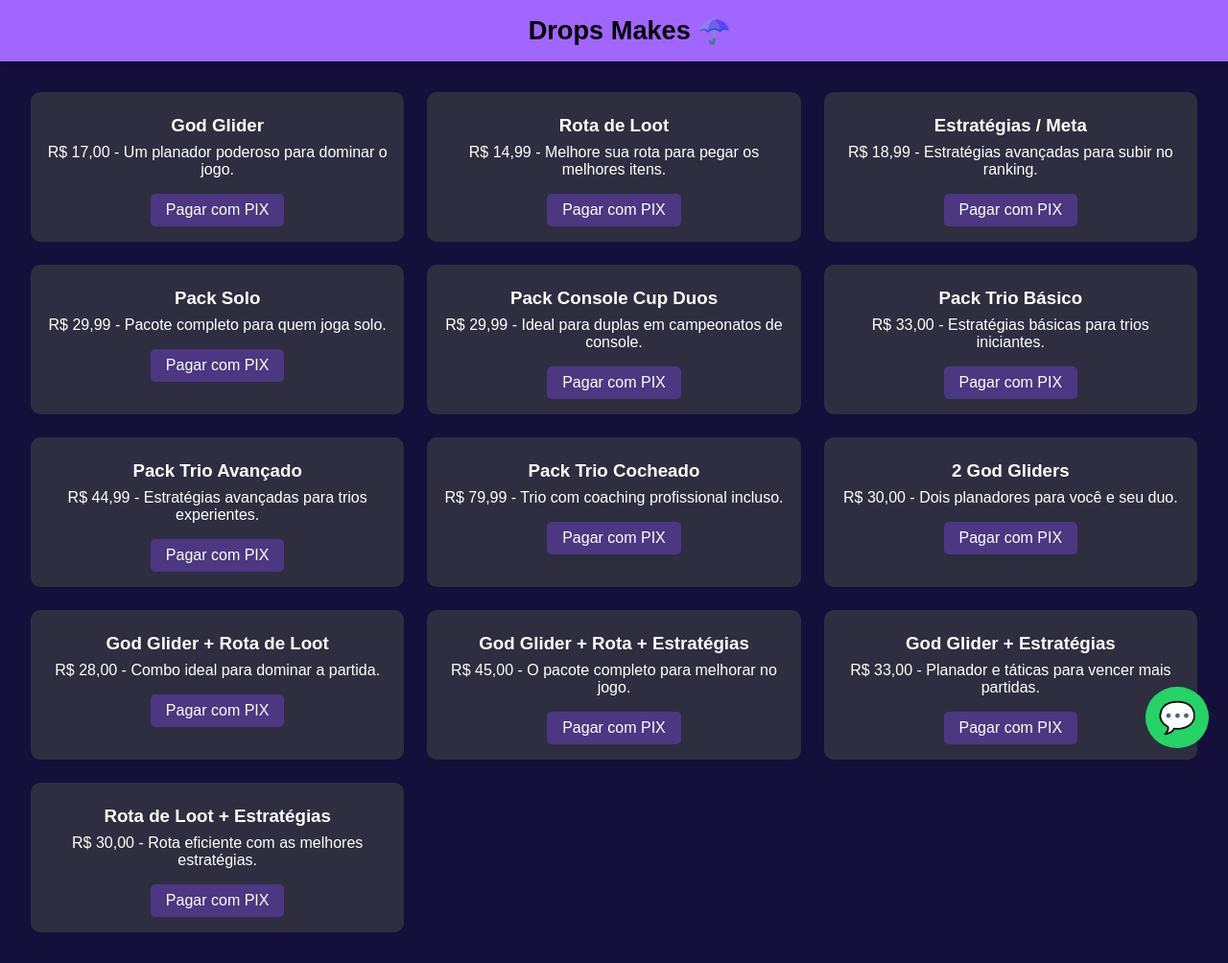
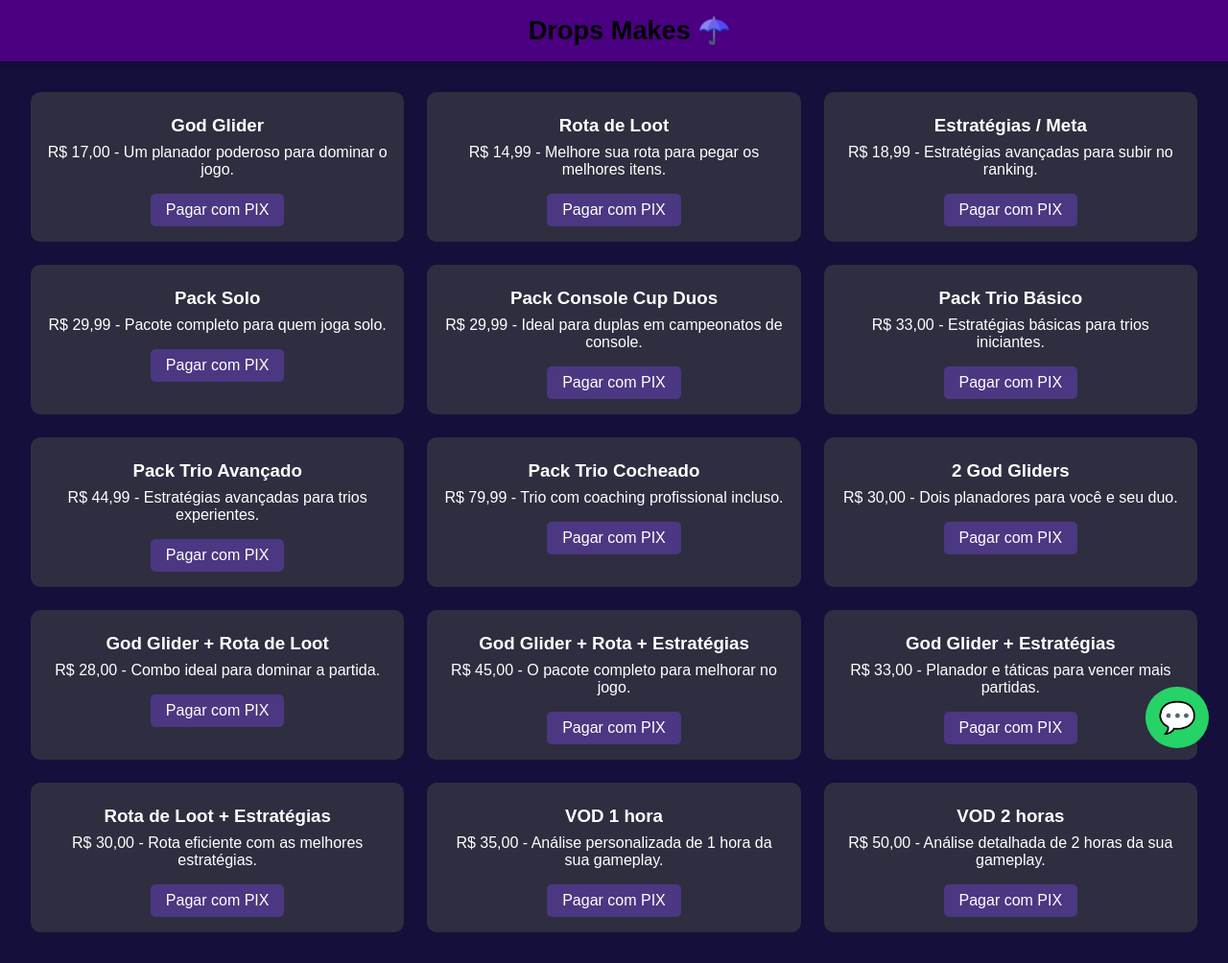
Before and after one commit to dropsmakess/drops-makes, a plain HTML site: page index.html in a window 1280 px wide. Shown: the whole page at 96% size. Drawn offline with Linux system fonts and the light colour scheme.

Commit message:
Update index.html

```diff
--- a/index.html
+++ b/index.html
@@ -15,7 +15,7 @@
     }
 
     .tarja-topo {
-      background-color: #a066ff;
+      background-color: #4b0082; /* Roxo escuro */
       color: #000;
       padding: 1rem;
       text-align: center;
@@ -32,7 +32,7 @@
       display: grid;
       grid-template-columns: repeat(auto-fit, minmax(300px, 1fr));
       gap: 1.5rem;
-      padding: 6rem 2rem 2rem; /* espaço no topo para não ficar atrás da tarja */
+      padding: 6rem 2rem 2rem;
     }
 
     .produto {
@@ -76,10 +76,8 @@
 </head>
 <body>
 
-  <!-- Tarja Fixa -->
   <div class="tarja-topo">Drops Makes ☂️</div>
 
-  <!-- Produtos -->
   <section class="produtos">
     <div class="produto">
       <h3>God Glider</h3>
@@ -146,9 +144,21 @@
       <p>R$ 30,00 - Rota eficiente com as melhores estratégias.</p>
       <button onclick="alert('Pagamento via PIX - Rota de Loot + Estratégias: R$30,00')">Pagar com PIX</button>
     </div>
+
+    <!-- Novos Produtos VOD -->
+    <div class="produto">
+      <h3>VOD 1 hora</h3>
+      <p>R$ 35,00 - Análise personalizada de 1 hora da sua gameplay.</p>
+      <button onclick="alert('Pagamento via PIX - VOD 1 hora: R$35,00')">Pagar com PIX</button>
+    </div>
+    <div class="produto">
+      <h3>VOD 2 horas</h3>
+      <p>R$ 50,00 - Análise detalhada de 2 horas da sua gameplay.</p>
+      <button onclick="alert('Pagamento via PIX - VOD 2 horas: R$50,00')">Pagar com PIX</button>
+    </div>
+
   </section>
 
-  <!-- Botão WhatsApp -->
   <a href="https://wa.me/SEUNUMERO" target="_blank" class="whatsapp">💬</a>
 
 </body>
```
